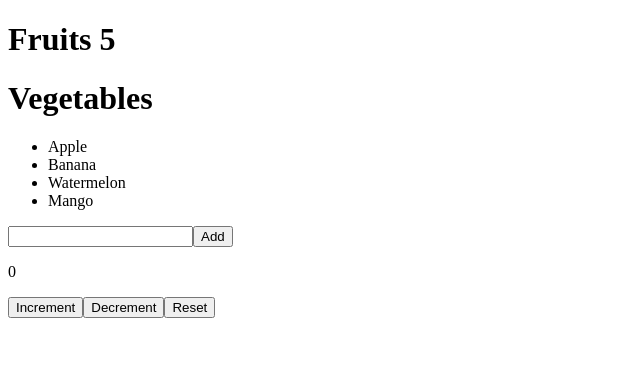
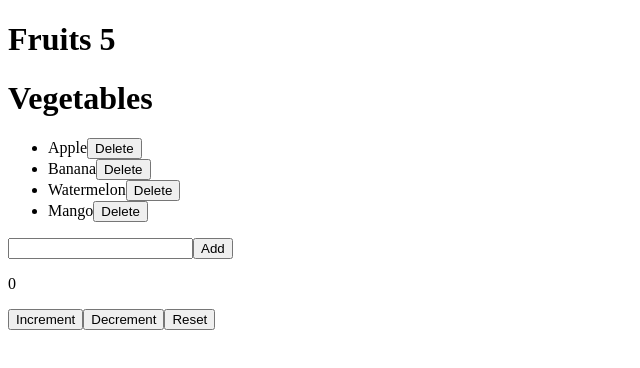
Before and after one commit to neehar2003/training-repo, a React (Vite) app in the folder web-react/my-app/: page / in a window 1280 px wide. Shown: the top 368 px of the page, without its empty margins (0-640 px from the left). Built offline with nearby package versions, Linux system fonts and the light colour scheme.

Commit message:
added delete buttons

```diff
--- a/web-react/my-app/src/App.jsx
+++ b/web-react/my-app/src/App.jsx
@@ -16,12 +16,19 @@ function App(){
     setItems([...items, {id:Date.now(), name: text}])
     setText("")
   }
+  function handleDelete(id){
+    setItems(items.filter(item => item.id !== id))
+  }
   return (
   <div>
     <Header title="Fruits" count={5} />
     <Header title="Vegetables"/>
     <ul>
-      {items.map(item => <ListItem key={item.id} name={item.name} />)}
+      {items.map(item => <ListItem
+      key={item.id}
+      name={item.name}
+      onDelete={()=> handleDelete(item.id)}
+       />)}
     </ul>
     <input
       value={text}
--- a/web-react/my-app/src/components/ListItem.jsx
+++ b/web-react/my-app/src/components/ListItem.jsx
@@ -1,4 +1,6 @@
-function ListItem({ name }){
-    return <li>{name}</li>
+function ListItem({ name, onDelete }){
+    return <li>{name}
+        <button onClick={onDelete}>Delete</button>
+    </li>
 }
 export default ListItem
```
